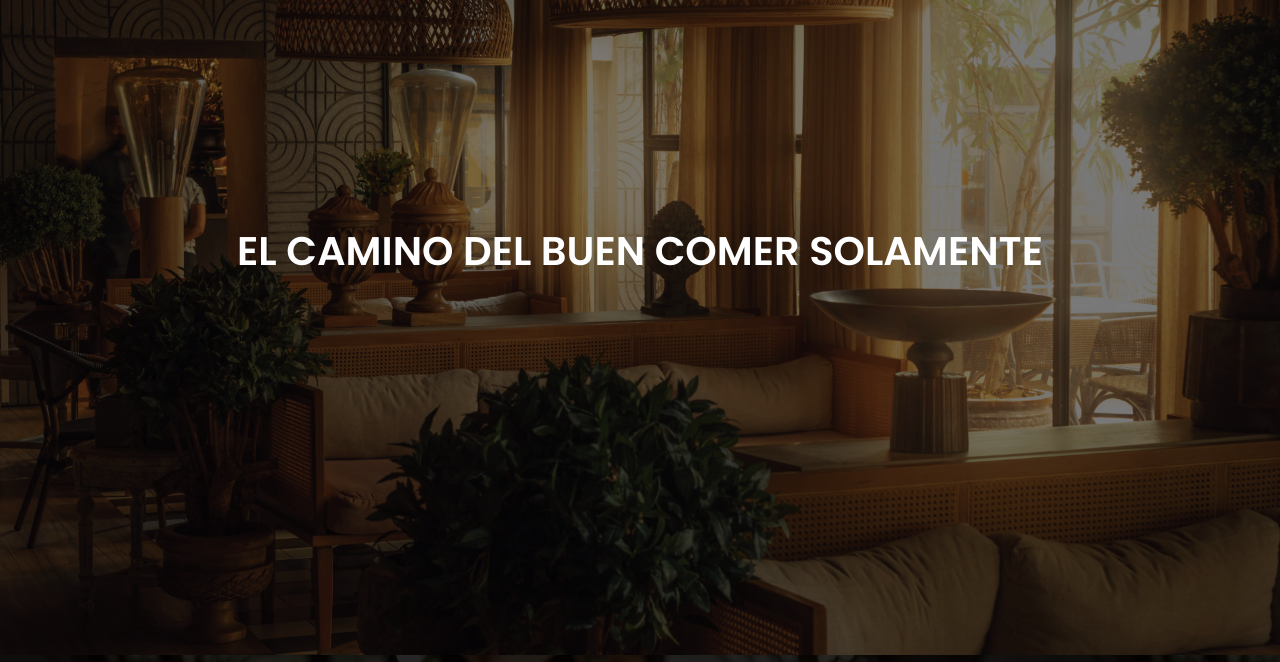
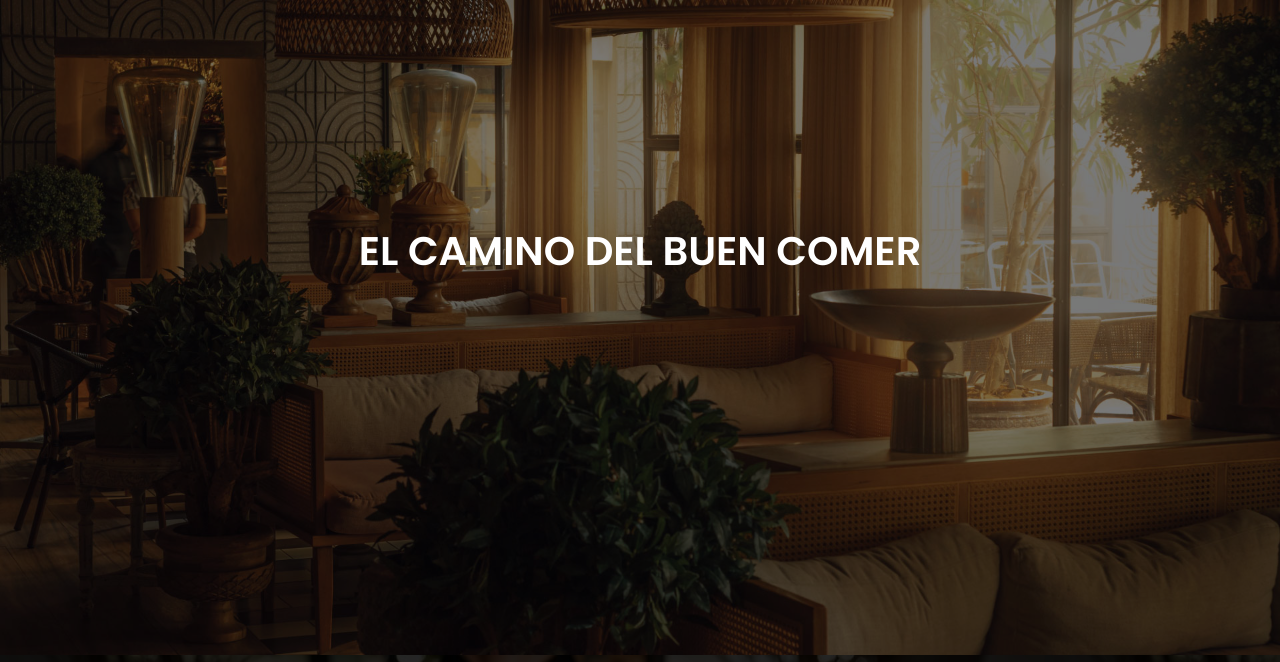
Before and after one commit to GregorickLiriano/foodinvestdr, a plain HTML site: page index.html in a window 1280 px wide. Shown: the part 145-807 px from the top of the page. Drawn offline with nearby package versions, Linux system fonts and the light colour scheme; files whose address does not match are found by name.

Commit message:
Update index.html

```diff
--- a/index.html
+++ b/index.html
@@ -79,7 +79,7 @@
     </header>
     <main>
       <div class="titulo">
-        <h1>el camino del buen comer solamente</h1>
+        <h1>el camino del buen comer</h1>
       </div>
       <div class="overlay"></div>
     </main>
```
